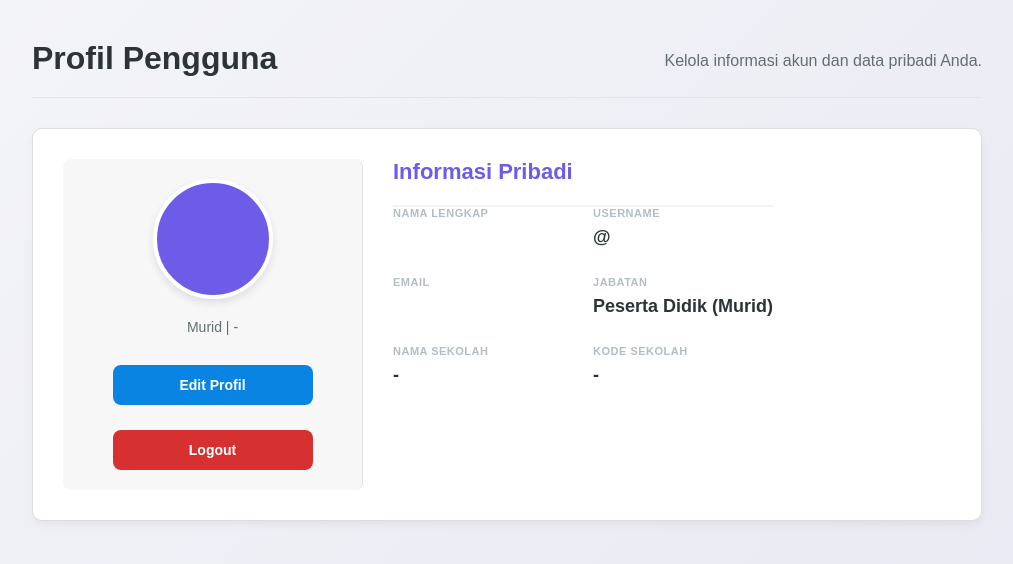
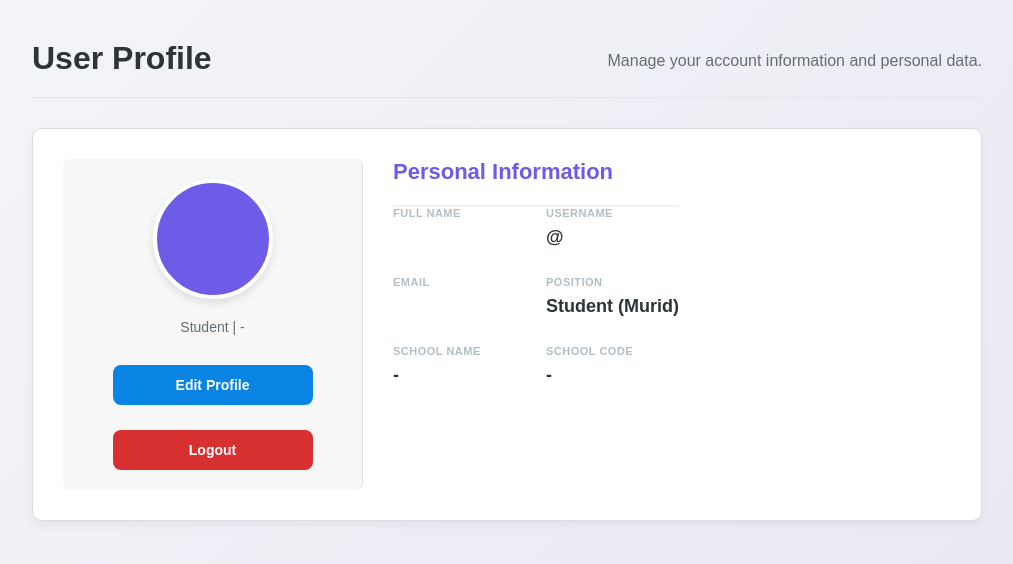
Before and after one commit to ELGHIFARY111/Diaries_Of_Learning, a PHP site: page /views/murid/profilMurid.php in a window 1280 px wide. Shown: the top 564 px of the page, without its empty margins (258-1271 px from the left). Run offline with PHP 8.4, Linux system fonts and the light colour scheme; the template is opened without the code that fills it, so the values that code supplies are empty.

Commit message:
update teachers

```diff
--- a/views/css/murid.css
+++ b/views/css/murid.css
@@ -351,6 +351,17 @@ a:hover {
     background: linear-gradient(90deg, var(--color-primary), var(--color-secondary));
     color: white;
 }
+
+.filter-link { padding: 5px 10px; text-decoration: none; color: #636e72; border-radius: 20px; font-size: 14px; margin-right: 5px; }
+.filter-link:hover { background: #dfe6e9; }
+.filter-link.active { background: #6c5ce7; color: white; font-weight: bold; }
+
+.rank-badge { width: 30px; height: 30px; display: inline-flex; align-items: center; justify-content: center; border-radius: 50%; font-weight: bold; color: white; }
+.gold { background: #f1c40f; box-shadow: 0 2px 5px rgba(241, 196, 15, 0.4); }
+.silver { background: #bdc3c7; box-shadow: 0 2px 5px rgba(189, 195, 199, 0.4); }
+.bronze { background: #e67e22; box-shadow: 0 2px 5px rgba(230, 126, 34, 0.4); }
+.default-rank { color: #636e72; font-weight: bold; padding-left: 10px; }
+
 /* ================================================= */
 /* PROFIL GURU STYLES (MODIFIKASI FINAL AGAR SEPERTI SISWA 2 KOLOM) */
 /* ================================================= */
--- a/views/guru/detail_progres_misi.php
+++ b/views/guru/detail_progres_misi.php
@@ -2,7 +2,7 @@
 <html lang="en">
 <head>
     <meta charset="UTF-8">
-    <title>Mission Progress - <?= htmlspecialchars($misi['judul']) ?></title>
+    <title>Mission Progress<?= htmlspecialchars($misi['judul']) ?></title>
     <link rel="stylesheet" href="./views/css/guru.css">
 
 </head>
--- a/views/guru/detail_sekolah.php
+++ b/views/guru/detail_sekolah.php
@@ -43,7 +43,7 @@
                     </div>
                     <div style="margin-top:30px;">
                         <a href="index.php?page=guru/edit_sekolah&active=siswa&aktif=true" class="btn-action btn-primary" style="text-decoration:none; display:inline-block;">
-                            ✏️ Edit School Data
+                             Edit School Data
                         </a>
                     </div>
                 </div>
--- a/views/murid/profilMurid.php
+++ b/views/murid/profilMurid.php
@@ -4,7 +4,7 @@
 <head>
     <meta charset="UTF-8">
     <meta name="viewport" content="width=device-width, initial-scale=1.0">
-    <title>Profil Murid - Diary of Learning</title>
+    <title>Student Profile - Diary of Learning</title>
     <link href="https://fonts.googleapis.com/css2?family=Inter:wght@300;400;600;700&display=swap" rel="stylesheet">
     <link rel="stylesheet" href="./views/css/murid.css">
 </head>
@@ -15,17 +15,17 @@
         <div class="content">
 
             <div class="header">
-                <h2>Profil Pengguna</h2>
-                <p>Kelola informasi akun dan data pribadi Anda.</p>
+                <h2>User Profile</h2>
+                <p>Manage your account information and personal data.</p>
             </div>
 
             <?php if (isset($_GET['status']) && $_GET['status'] == 'sukses'): ?>
                 <div class="alert-box alert-success">
-                    Data profil berhasil diperbarui!
+                    Profile data successfully updated!
                 </div>
             <?php elseif (isset($_GET['status']) && $_GET['status'] == 'gagal'): ?>
                 <div class="alert-box alert-danger">
-                    Gagal memperbarui. Username atau Email mungkin sudah dipakai.
+                    Failed to update. Username or Email may already be in use.
                 </div>
             <?php endif; ?>
 
@@ -42,21 +42,21 @@
                             <?= htmlspecialchars($data_murid['nama_lengkap']) ?>
                         </div>
                         <div class="profile-role" style="color: #636e72; margin-bottom: 30px;">
-                            Murid | <?= htmlspecialchars($nama_sekolah ?? '-') ?>
+                            Student | <?= htmlspecialchars($nama_sekolah ?? '-') ?>
                         </div>
 
                         <div class="action-buttons-sidebar">
                             <?php if (!$is_edit_mode): ?>
                                 <a href="index.php?page=murid/profilMurid&mode=edit" class="btn-action btn-edit" style="width: 100%; text-decoration: none; display: block; text-align: center; margin-bottom: 10px; background-color: #0984e3; color: white; padding: 12px; border-radius: 8px;">
-                                    Edit Profil
+                                    Edit Profile
                                 </a>
 
-                                <a href="index.php?page=logout" onclick="return confirm('Yakin ingin keluar?')" class="btn-action btn-logout" style="width: 100%; text-decoration: none; display: block; text-align: center; background-color: #d63031; color: white; padding: 12px; border-radius: 8px;">
+                                <a href="index.php?page=logout" onclick="return confirm('Are you sure you want to log out?')" class="btn-action btn-logout" style="width: 100%; text-decoration: none; display: block; text-align: center; background-color: #d63031; color: white; padding: 12px; border-radius: 8px;">
                                     Logout
                                 </a>
                             <?php else: ?>
                                 <div style="margin-top: 20px; padding: 15px; background: #f1f2f6; border-radius: 8px; font-size: 13px; color: #636e72;">
-                                    <p>Anda sedang dalam mode edit profil. Silakan ubah data di sebelah kanan.</p>
+                                    <p>You are in profile edit mode. Please update the data on the right.</p>
                                 </div>
                             <?php endif; ?>
                         </div>
@@ -66,42 +66,42 @@
 
                         <?php if ($is_edit_mode): ?>
                             <h3 style="color: #0984e3; margin-top: 0; border-bottom: 2px solid #f1f2f6; padding-bottom: 20px; font-size: 22px;">
-                                Edit Data Diri
+                                Edit Personal Data
                             </h3>
 
                             <form action="index.php?page=murid/proses_edit_profil" method="POST" class="form-edit-wrapper" style="margin-top: 25px;">
 
-                                <label class="label-edit">Nama Lengkap</label>
+                                <label class="label-edit">Full Name</label>
                                 <input type="text" name="nama" class="edit-input" value="<?= htmlspecialchars($data_murid['nama_lengkap']) ?>" required>
 
                                 <label class="label-edit">Username</label>
                                 <input type="text" name="username" class="edit-input" value="<?= htmlspecialchars($data_murid['username']) ?>" required>
 
-                                <label class="label-edit">Email Kontak</label>
+                                <label class="label-edit">Contact Email</label>
                                 <input type="email" name="email" class="edit-input" value="<?= htmlspecialchars($data_murid['email']) ?>" required>
 
-                                <label class="label-edit">Password Baru (Opsional)</label>
-                                <input type="password" name="password" class="edit-input" placeholder="Biarkan kosong jika tidak diubah">
+                                <label class="label-edit">New Password (Optional)</label>
+                                <input type="password" name="password" class="edit-input" placeholder="Leave blank if not changing">
 
                                 <div style="margin-top: 30px;">
                                     <button type="submit" class="btn-action btn-success" style="cursor: pointer; border: none; padding: 12px 30px; font-size: 14px; background-color: #00b894; color: white; border-radius: 8px; font-weight: bold;">
-                                        Simpan Perubahan
+                                        Save Changes
                                     </button>
 
                                     <a href="index.php?page=murid/profilMurid" class="btn-cancel">
-                                        Batal
+                                        Cancel
                                     </a>
                                 </div>
                             </form>
 
                         <?php else: ?>
                             <h3 style="color: #6c5ce7; margin-top: 0; border-bottom: 2px solid #f1f2f6; padding-bottom: 20px; font-size: 22px;">
-                                Informasi Pribadi
+                                Personal Information
                             </h3>
 
                             <div class="detail-grid">
                                 <div class="detail-item">
-                                    <label style="font-size: 11px; color: #b2bec3; font-weight: bold; text-transform: uppercase;">Nama Lengkap</label>
+                                    <label style="font-size: 11px; color: #b2bec3; font-weight: bold; text-transform: uppercase;">Full Name</label>
                                     <p style="margin: 8px 0; font-weight: 600; color: #2d3436; font-size: 18px;">
                                         <?= htmlspecialchars($data_murid['nama_lengkap']) ?>
                                     </p>
@@ -122,21 +122,21 @@
                                 </div>
 
                                 <div class="detail-item">
-                                    <label style="font-size: 11px; color: #b2bec3; font-weight: bold; text-transform: uppercase;">Jabatan</label>
+                                    <label style="font-size: 11px; color: #b2bec3; font-weight: bold; text-transform: uppercase;">Position</label>
                                     <p style="margin: 8px 0; font-weight: 600; color: #2d3436; font-size: 18px;">
-                                        Peserta Didik (Murid)
+                                        Student (Murid)
                                     </p>
                                 </div>
 
                                 <div class="detail-item">
-                                    <label style="font-size: 11px; color: #b2bec3; font-weight: bold; text-transform: uppercase;">Nama Sekolah</label>
+                                    <label style="font-size: 11px; color: #b2bec3; font-weight: bold; text-transform: uppercase;">School Name</label>
                                     <p style="margin: 8px 0; font-weight: 600; color: #2d3436; font-size: 18px;">
                                         <?= htmlspecialchars($nama_sekolah ?? '-') ?>
                                     </p>
                                 </div>
 
                                 <div class="detail-item">
-                                    <label style="font-size: 11px; color: #b2bec3; font-weight: bold; text-transform: uppercase;">Kode Sekolah</label>
+                                    <label style="font-size: 11px; color: #b2bec3; font-weight: bold; text-transform: uppercase;">School Code</label>
                                     <p style="margin: 8px 0; font-weight: 600; color: #2d3436; font-size: 18px; letter-spacing: 1px;">
                                         <?= htmlspecialchars($kode_sekolah ?? '-') ?>
                                     </p>
```
Also changed, not shown: views/css/guru.css (+18 -0 lines), views/css/kerjakanMisiMuridStyle.css (+16 -0 lines), views/guru/detail_siswa.php (+16 -16 lines), views/guru/edit_misi.php (+13 -12 lines), views/guru/leaderboard.php (+13 -13 lines), views/guru/review_catatan.php (+0 -17 lines), views/murid/kerjakanMisiMurid.php (+1 -18 lines), views/murid/leaderboard.php (+13 -25 lines).
